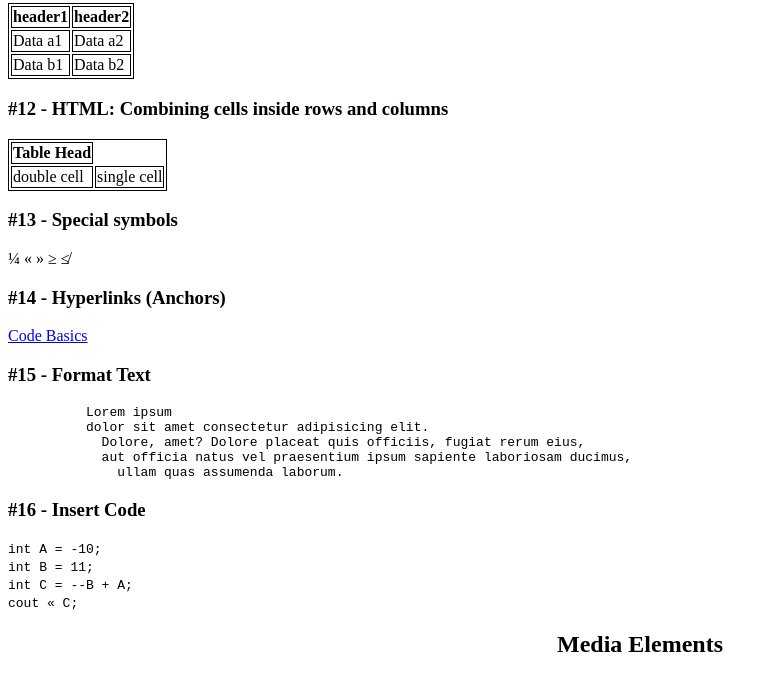
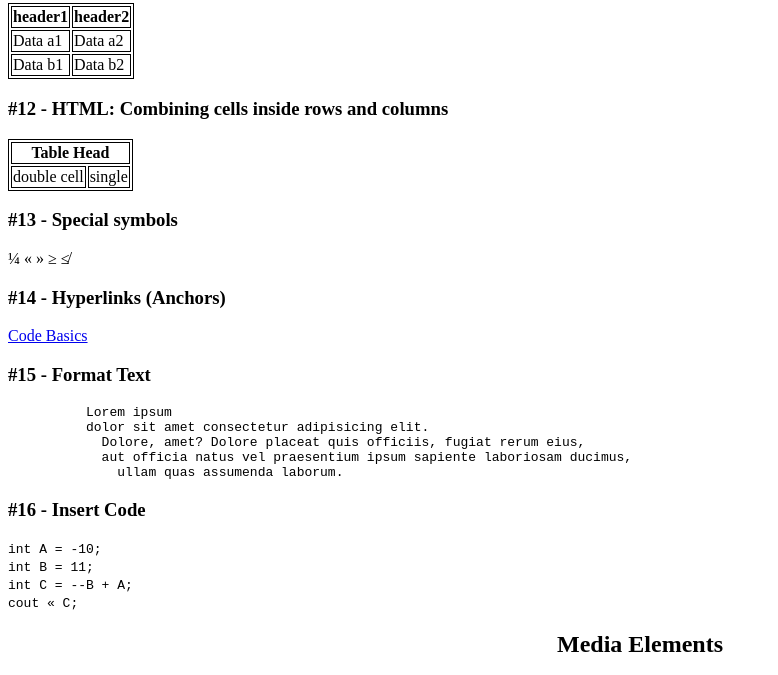
Before and after one commit to petrik33/RS-School-HTML-Intensive, a plain HTML site: page index.html in a window 1280 px wide. Shown: the part 1310-1985 px from the top of the page, without its empty margins (0-778 px from the left). Drawn offline with Linux system fonts and the light colour scheme.

Commit message:
fix(html): minor changes

```diff
--- a/index.html
+++ b/index.html
@@ -151,14 +151,14 @@
         <table>
           <thead>
             <tr>
-              <th rowspan="3">Table Head</th>
+              <th colspan="3">Table Head</th>
             </tr>
           </thead>
 
           <tbody>
             <tr>
               <td colspan="2">double cell</td>
-              <td>single cell</td>
+              <td>single</td>
             </tr>
           </tbody>
         </table>
@@ -242,7 +242,7 @@
           <input
             type="text"
             name="surname"
-            id="Petrikevich"
+            id="surname"
             placeholder="Petrikevich"
           />
         </form>
```
